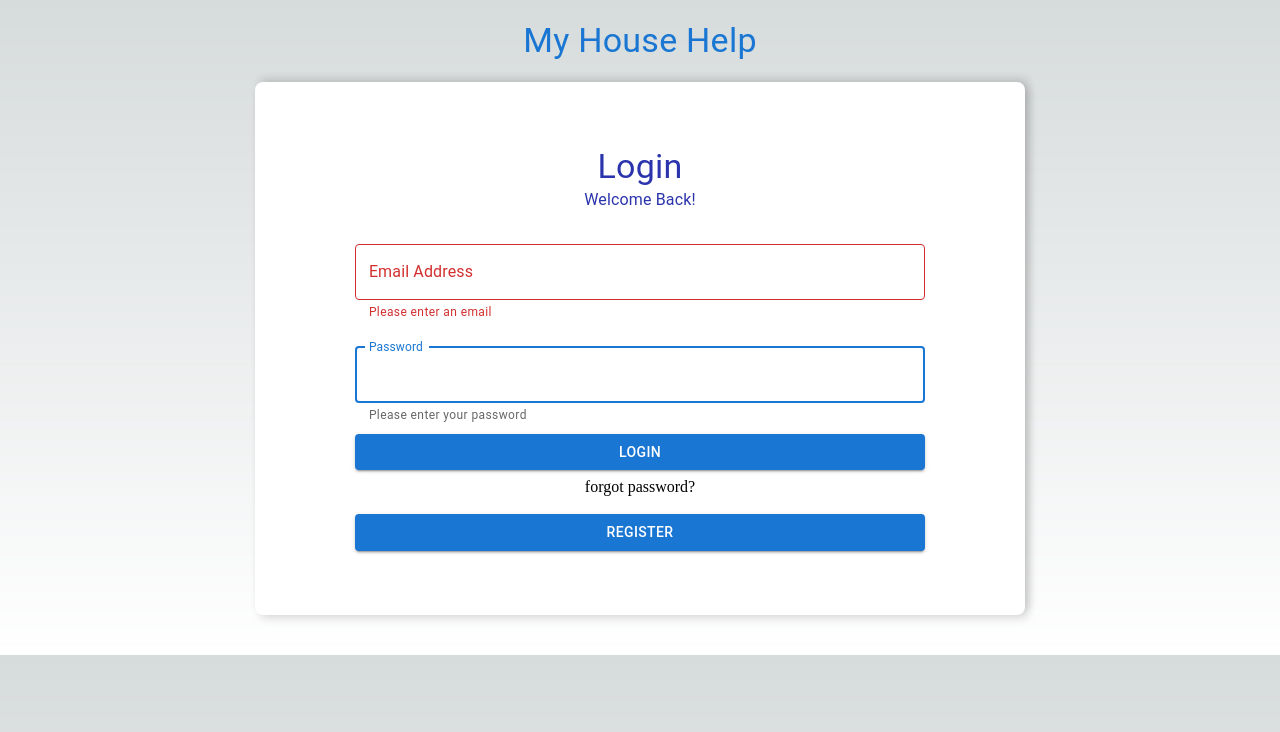
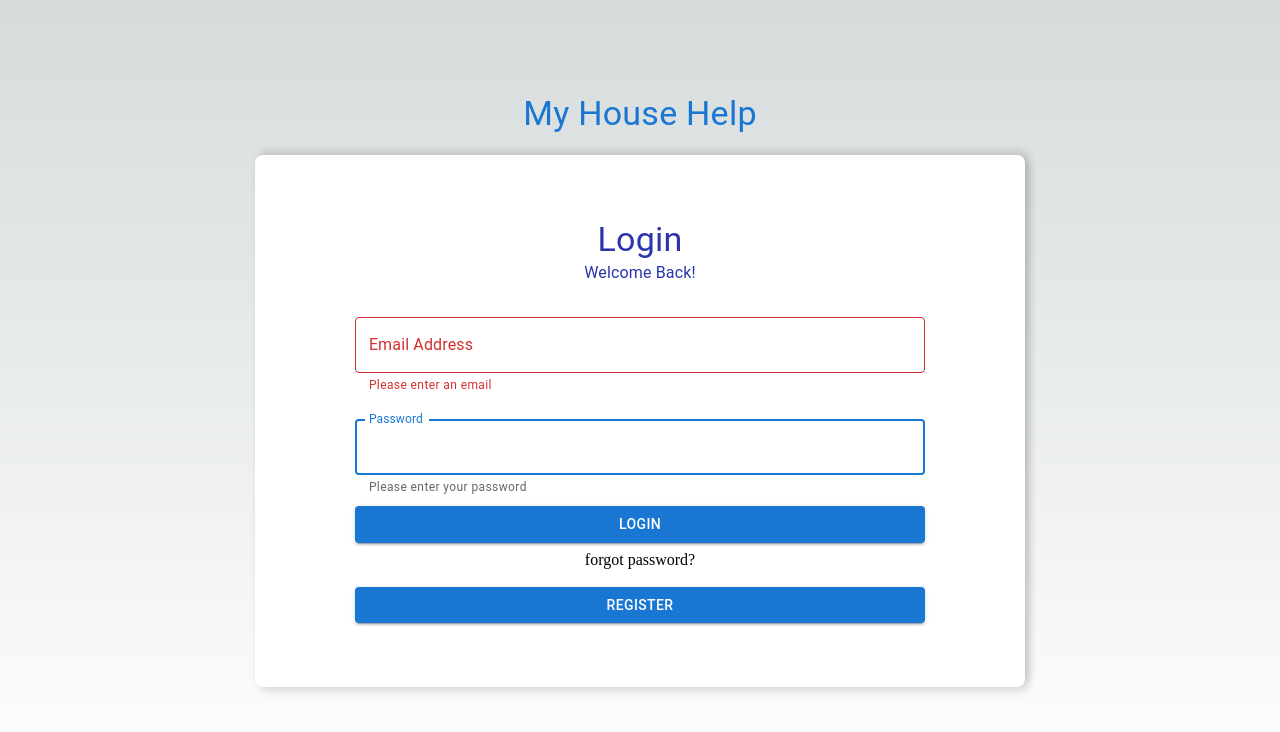
Before and after one commit to Bonnywaithaka/houseHelp, a Next.js app: page /login in a window 1280 px wide. Shown: the top 732 px of the page. Built offline with nearby package versions, Linux system fonts and the light colour scheme.

Commit message:
sorting main page issue

```diff
--- a/src/pages/login.js
+++ b/src/pages/login.js
@@ -1,26 +1,25 @@
-import { Box, Button, TextField, Typography, styled } from "@mui/material";
-import Head from "next/head";
-import React from "react";
-import styles from "@/styles/Home.module.css";
-import UserLoginForm from "../components/account/forms/UserLoginForm";
+import { Box, Button, TextField, Typography, styled } from '@mui/material'
+import Head from 'next/head'
+import React from 'react'
+import styles from '@/styles/Home.module.css'
+import UserLoginForm from '../components/account/forms/UserLoginForm'
 
-const StyledMainPage = styled(Box)(({ theme }) => ({
-  margin: "20px 30px",
-}));
+
 function login() {
   return (
     <>
-      <Head>
+       <Head>
         <title>Login | My-house-help</title>
         <meta name="description" content="Generated by create next app" />
         <meta name="viewport" content="width=device-width, initial-scale=1" />
         <link rel="icon" href="/favicon.ico" />
       </Head>
-      <StyledMainPage>
-        <UserLoginForm />
-      </StyledMainPage>
+         <main className={`${styles.main}`}>
+        <UserLoginForm/>
+      </main>
     </>
-  );
+
+  )
 }
 
-export default login;
+export default login
--- a/styles/Home.module.css
+++ b/styles/Home.module.css
@@ -1,9 +1,9 @@
 .main {
   display: flex;
   flex-direction: column;
-  justify-content: space-between;
+  justify-content: center;
   align-items: center;
-  padding: 6rem;
+  padding: 2rem;
   min-height: 100vh;
 }
 
```
